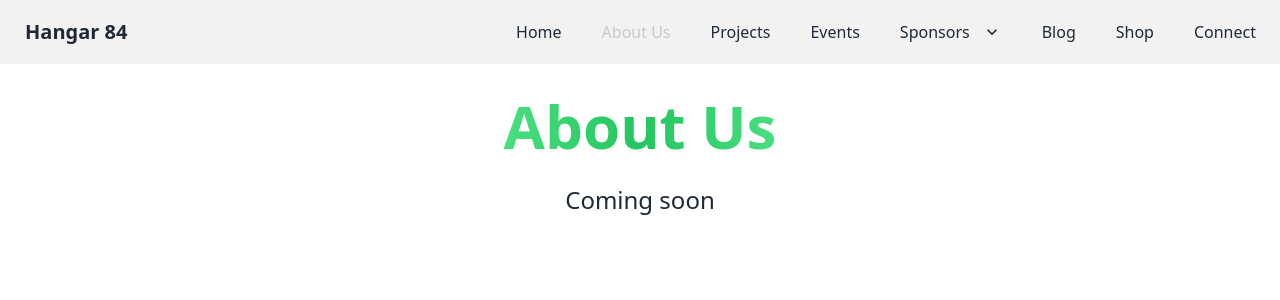
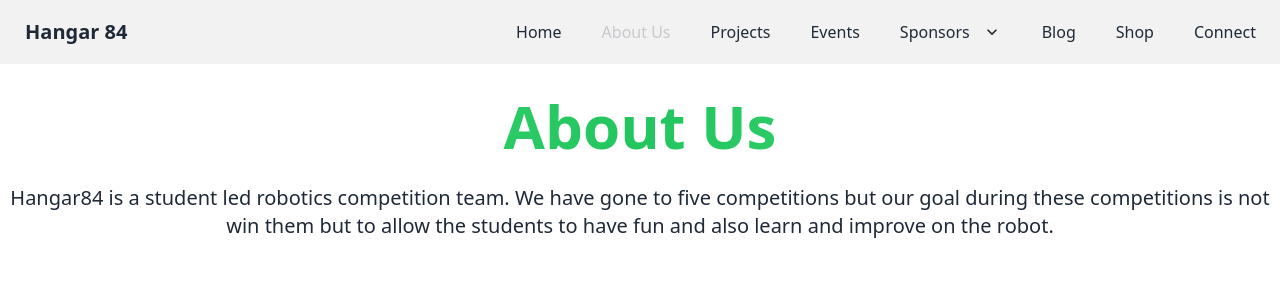
Before and after one commit to ZavionCyboron/hangar84.org, a SvelteKit app: page /about in a window 1280 px wide. Shown: the top 300 px of the page. Built offline with nearby package versions, Linux system fonts and the light colour scheme.

Commit message:
feat: added a descriptive paragraph to the about page

```diff
--- a/src/routes/about/+page.svelte
+++ b/src/routes/about/+page.svelte
@@ -4,6 +4,11 @@
     <meta content="Information about Hangar 84 and our goals." property="og:description"/>
     <meta content="https://hangar84.org/about" property="og:url"/>
     <meta content="#32cd32" data-react-helmet="true" name="theme-color"/>
+    <style>
+        p {
+
+        }
+    </style>
 </svelte:head>
 
 <div class="flex flex-col items-center mt-8 mb-16">
@@ -11,6 +16,10 @@
         <h1 class="pb-3 text-6xl font-bold bg-gradient-to-r from-green-400 via-green-500 to-green-400 inline-block text-transparent bg-clip-text">
             About Us
         </h1>
-        <h2 class="text-2xl">Coming soon</h2>
+        <p class="pb-3 text-xl">
+            Hangar84 is a student led robotics competition team. We have gone to five competitions but our goal during
+            these competitions is not win them but to allow the students to have fun and also learn and improve on the
+            robot.
+        </p>
     </div>
 </div>
```
